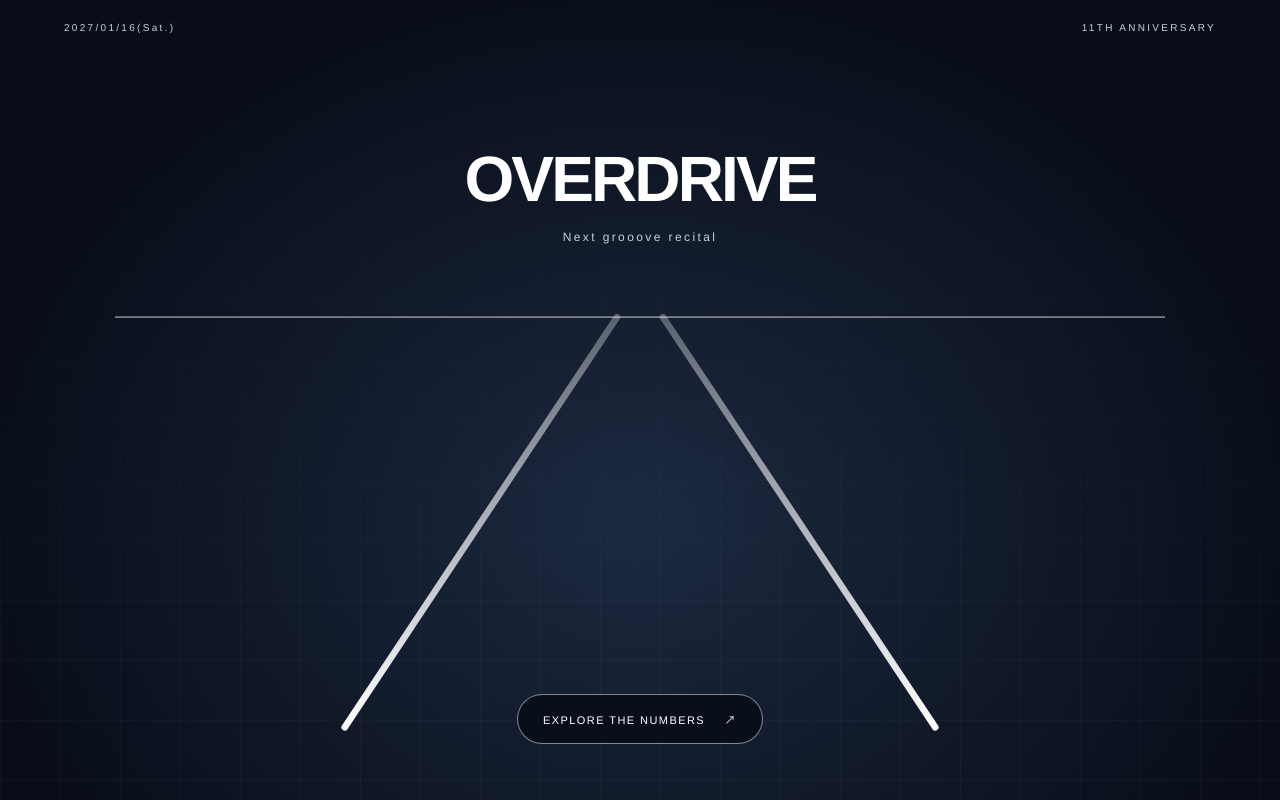
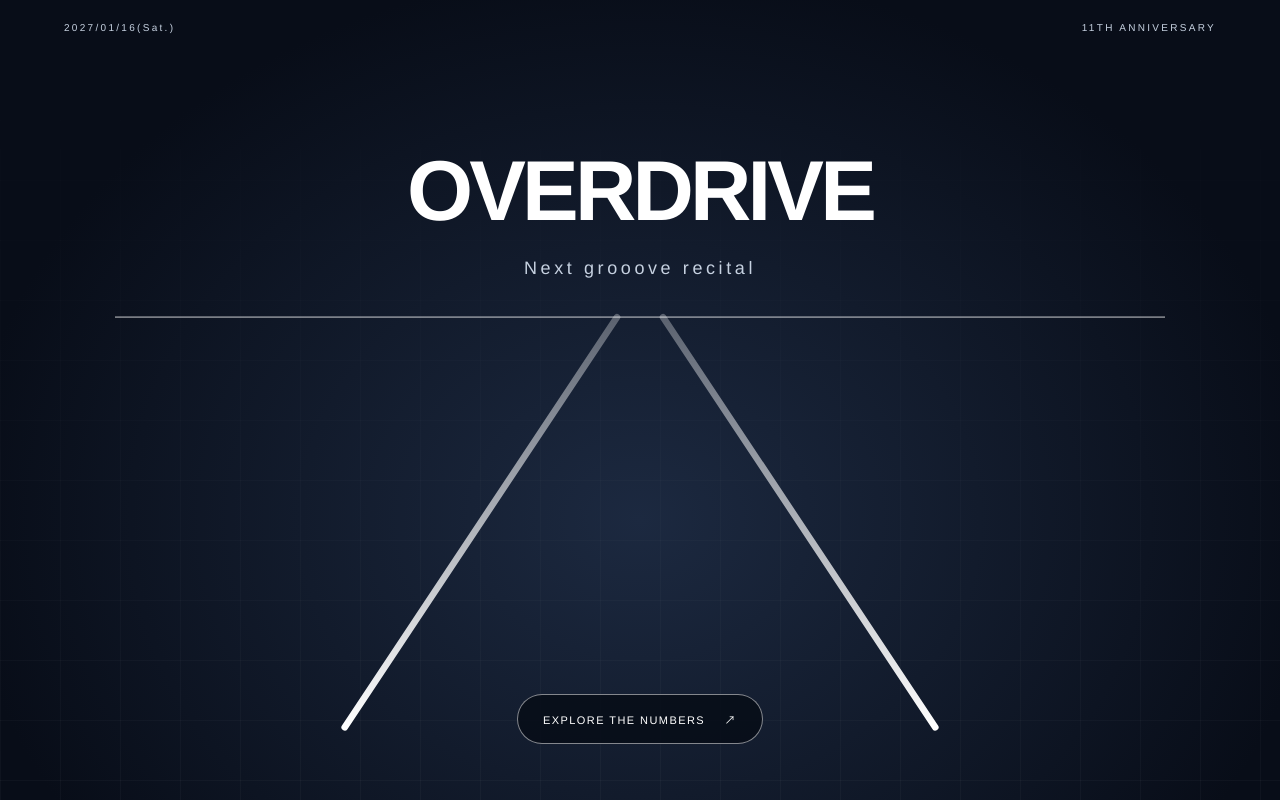
Before and after one commit to Shinoduka/ng-recital2026, a React (Vite) app: page / in a window 1280 px wide. Built offline with nearby package versions, Linux system fonts and the light colour scheme.

Commit message:
resize h1

```diff
--- a/src/App.css
+++ b/src/App.css
@@ -9,8 +9,8 @@ button { font: inherit; }
 .road-title--small { transform: translateY(-5vh) scale(.77); }
 .road-title--hidden { opacity: 0; }
 .eyebrow { font-size: 10px; letter-spacing: .32em; color: #aab8cf; }
-.road-title h1 { font-size: clamp(25px, 5vw, 65px); letter-spacing: -.045em; margin: 14px 0; }
-.road-title p { font-size: 12px; letter-spacing: .2em; color: #c6d1e0; }
+.road-title h1 { font-size: clamp(45px, 10vw, 85px); letter-spacing: -.045em; margin: 14px 0; }
+.road-title p { font-size: 18px; letter-spacing: .2em; color: #c6d1e0; }
 .motion-svg { position: absolute; width: min(94vw, 1050px); height: auto; top: 54%; left: 50%; transform: translate(-50%, -50%); overflow: visible; pointer-events: none; }
 .start-controls { position: absolute; z-index: 5; bottom: 7%; left: 0; right: 0; display: flex; justify-content: center; padding: 0 20px; }
 .start-controls button { min-height: 50px; padding: 12px 25px; color: #fff; border: 1px solid #ffffff80; background: #080d18dd; border-radius: 999px; cursor: pointer; letter-spacing: .13em; font-size: 11px; }
```
